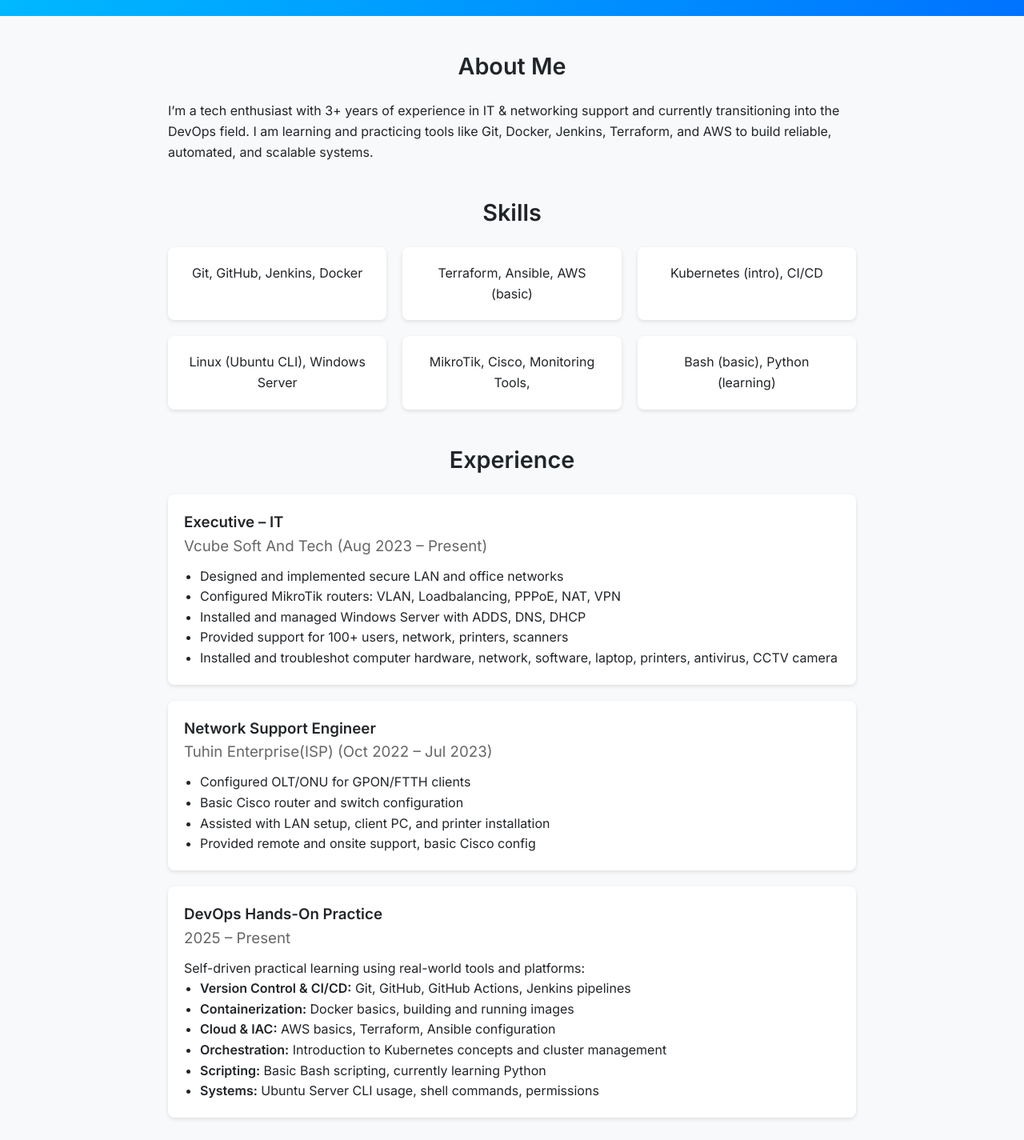
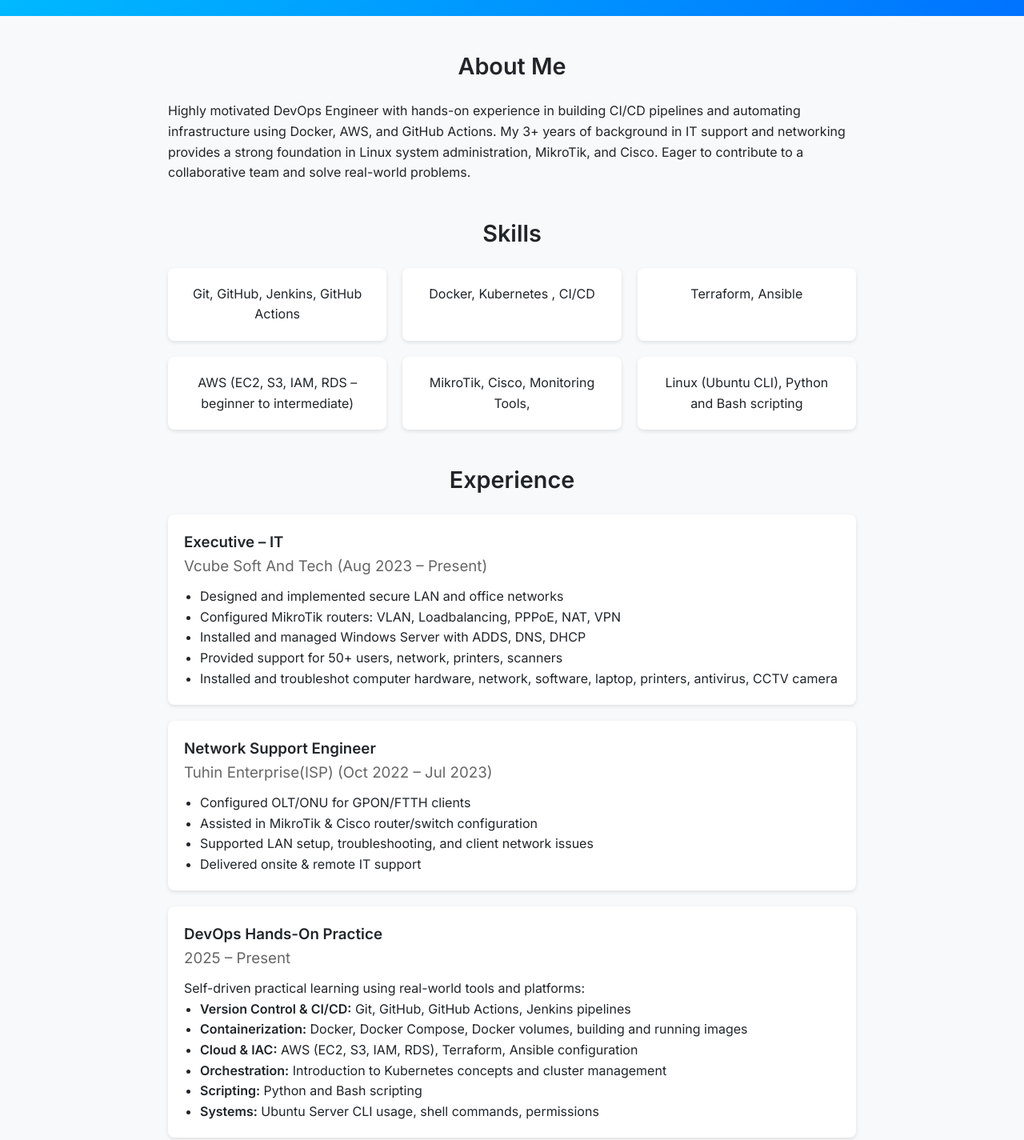
Before and after one commit to mazid-dev/mazid-devops-portfolio, a plain HTML site: page index.html in a window 1280 px wide. Shown: the part 240-1665 px from the top of the page at 80% size. Drawn offline with Linux system fonts and the light colour scheme.

Commit message:
Update index.html

```diff
--- a/index.html
+++ b/index.html
@@ -20,18 +20,22 @@
 
   <section class="section about">
     <h2>About Me</h2>
-    <p>I’m a tech enthusiast with 3+ years of experience in IT & networking support and currently transitioning into the DevOps field. I am learning and practicing tools like Git, Docker, Jenkins, Terraform, and AWS to build reliable, automated, and scalable systems.</p>
+    <p>Highly motivated DevOps Engineer with hands-on experience in building CI/CD pipelines and automating
+infrastructure using Docker, AWS, and GitHub Actions. My 3+ years of background in IT support and networking
+provides a strong foundation in Linux system administration, MikroTik, and Cisco. Eager to contribute to a
+collaborative team and solve real-world problems.
+</p>
   </section>
 
   <section class="section skills">
     <h2>Skills</h2>
     <div class="grid">
-      <div class="card">Git, GitHub, Jenkins, Docker</div>
-      <div class="card">Terraform, Ansible, AWS (basic)</div>
-      <div class="card">Kubernetes (intro), CI/CD</div>
-      <div class="card">Linux (Ubuntu CLI), Windows Server</div>
+      <div class="card">Git, GitHub, Jenkins, GitHub Actions</div>
+      <div class="card">Docker, Kubernetes , CI/CD</div>
+      <div class="card">Terraform, Ansible</div>
+      <div class="card">AWS (EC2, S3, IAM, RDS – beginner to intermediate)</div>
       <div class="card">MikroTik, Cisco, Monitoring Tools, </div>
-      <div class="card">Bash (basic), Python (learning)</div>
+      <div class="card">Linux (Ubuntu CLI), Python and Bash scripting</div>
     </div>
   </section>
 
@@ -43,7 +47,7 @@
         <li>Designed and implemented secure LAN and office networks</li>
         <li>Configured MikroTik routers: VLAN, Loadbalancing, PPPoE, NAT, VPN</li>
         <li>Installed and managed Windows Server with ADDS, DNS, DHCP</li>
-        <li>Provided support for 100+ users, network, printers, scanners</li>
+        <li>Provided support for 50+ users, network, printers, scanners</li>
         <li>Installed and troubleshot computer hardware, network, software, laptop, printers, antivirus, CCTV camera </li>
       </ul>
     </div>
@@ -51,9 +55,9 @@
       <h3>Network Support Engineer <span>Tuhin Enterprise(ISP) (Oct 2022 – Jul 2023)</span></h3>
       <ul>
         <li>Configured OLT/ONU for GPON/FTTH clients</li>
-        <li>Basic Cisco router and switch configuration</li>
-        <li>Assisted with LAN setup, client PC, and printer installation</li>
-        <li>Provided remote and onsite support, basic Cisco config</li>
+        <li>Assisted in MikroTik & Cisco router/switch configuration</li>
+        <li>Supported LAN setup, troubleshooting, and client network issues</li>
+        <li>Delivered onsite & remote IT support</li>
 
       </ul>
     </div>
@@ -63,10 +67,10 @@
         <p>Self-driven practical learning using real-world tools and platforms:</p>
         <ul>
           <li><strong>Version Control & CI/CD:</strong> Git, GitHub, GitHub Actions, Jenkins pipelines</li>
-          <li><strong>Containerization:</strong> Docker basics, building and running images</li>
-          <li><strong>Cloud & IAC:</strong> AWS basics, Terraform, Ansible configuration</li>
+          <li><strong>Containerization:</strong> Docker, Docker Compose, Docker volumes, building and running images</li>
+          <li><strong>Cloud & IAC:</strong> AWS (EC2, S3, IAM, RDS), Terraform, Ansible configuration</li>
           <li><strong>Orchestration:</strong> Introduction to Kubernetes concepts and cluster management</li>
-          <li><strong>Scripting:</strong> Basic Bash scripting, currently learning Python</li>
+          <li><strong>Scripting:</strong> Python and Bash scripting</li>
           <li><strong>Systems:</strong> Ubuntu Server CLI usage, shell commands, permissions</li>
         </ul>
       </div>
@@ -78,7 +82,7 @@
         <h3>DevOps & MLOps <span>Ongoing</span></h3>
         <p><strong>Institute:</strong> BongDev , Dhaka<br>
            <strong>Year:</strong> 2025 – Present<br>
-           Topics: Git & GitHub, Jenkins (CI/CD), Docker, AWS (EC2, S3, IAM), Terraform, Ansible, Kubernetes (intro), Bash scripting, Linux server management
+           Topics: Git & GitHub, Jenkins (CI/CD), Docker, AWS (EC2, S3, IAM), Terraform, Ansible, Kubernetes, Bash scripting, Linux server management
         </p>
       </div>
     <div class="exp-card">
@@ -100,10 +104,17 @@
   <section class="section projects">
     <h2>Projects</h2>
     <ul>
-      <li>Office Network Setup (LAN, VLAN, MikroTik)</li>
-      <li>Windows Server + GPO, DHCP, DNS for 50 users</li>
-      <li>CI/CD Demo with GitHub Actions and Docker</li>
-      <li>Bash script for automated backup & log rotation</li>
+      <li>Full-Stack CI/CD Pipeline on AWS EC2 (Node.js & Python)
+</li>
+      <li>Key Accomplishments:
+
+End-to-End CI/CD: Designed and implemented an automated pipeline via GitHub Actions for Build, Push (Docker Hub), and Deploy to AWS EC2 on every Git push.
+
+Optimization: Used Multi-stage Dockerfiles for both apps to minimize image size and enhance security.
+
+Production Setup: Configured Nginx Reverse Proxy on EC2 to expose the application professionally via Port 80.
+
+Technologies: AWS EC2, Docker, GitHub Actions, Node.js, Python Flask, Nginx.</li>
     </ul>
   </section>
 
```
